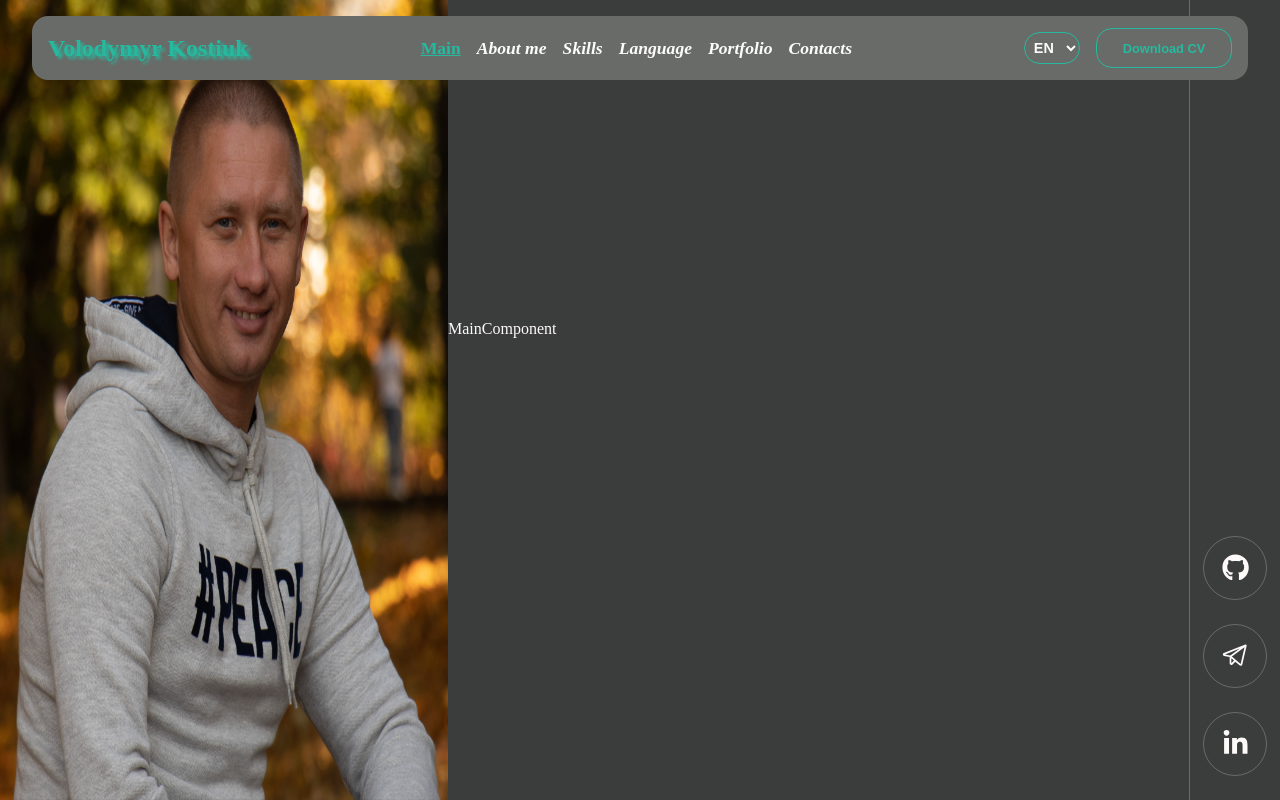
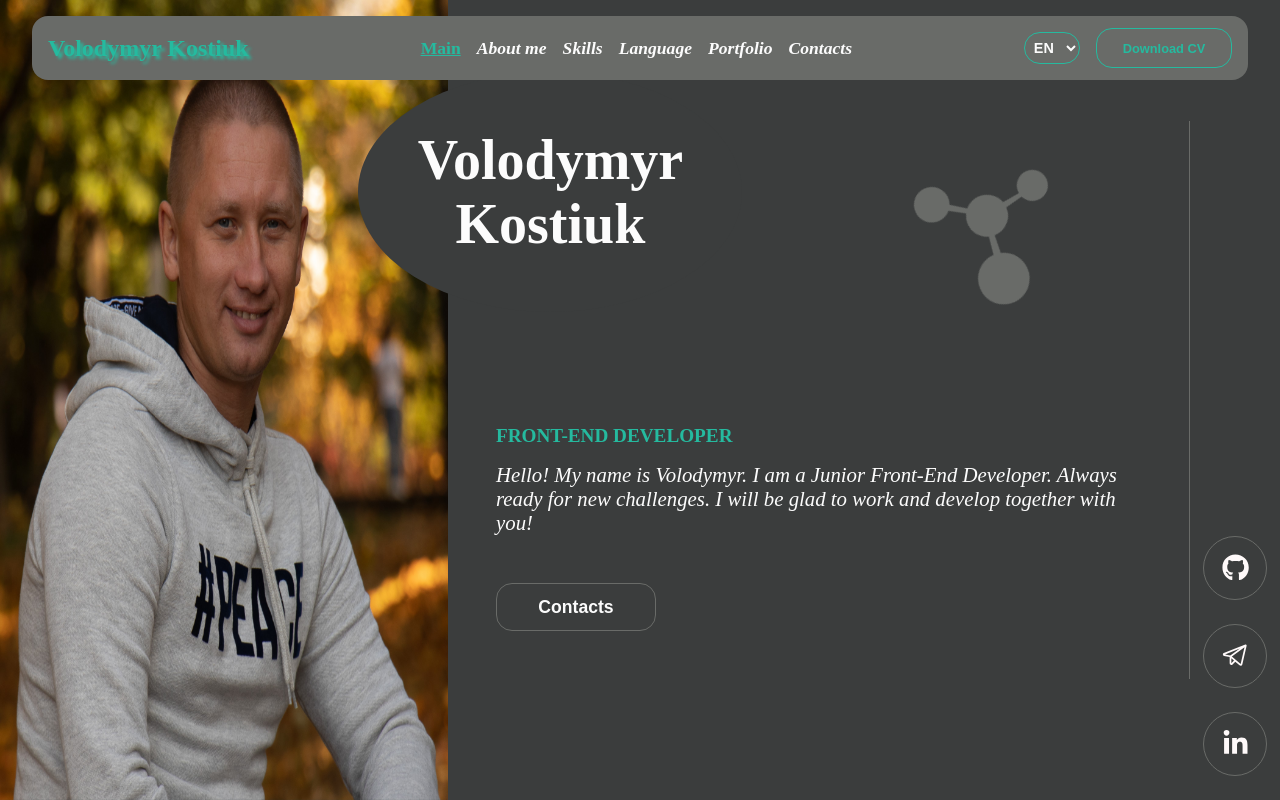
Before and after one commit to VLK2021/portfolio, a React (Create React App) app: page / in a window 1280 px wide. Built offline with nearby package versions, Linux system fonts and the light colour scheme.

Commit message:
finished main

```diff
--- a/public/locales/en/translation.json
+++ b/public/locales/en/translation.json
@@ -26,6 +26,8 @@
   "prt-contacts-info-linkedIn": "LinkedIn:",
   "prt-contacts-info-telegram": "Telegram:",
   "prt-contacts-info-instagram": "Instagram:",
-  "prt-contacts-info-github": "GitHub:"
+  "prt-contacts-info-github": "GitHub:",
+  "prt-main-btn": "Contacts",
+  "prt-main-text": "Hello! My name is Volodymyr. I am a Junior Front-End Developer. Always ready for new challenges. I will be glad to work and develop together with you!"
 
 }
--- a/public/locales/ua/translation.json
+++ b/public/locales/ua/translation.json
@@ -26,5 +26,8 @@
   "prt-contacts-info-linkedIn": "LinkedIn:",
   "prt-contacts-info-telegram": "Телеграм:",
   "prt-contacts-info-instagram": "Інстаграм:",
-  "prt-contacts-info-github": "GitHub:"
+  "prt-contacts-info-github": "GitHub:",
+  "prt-main-btn": "Контакти",
+  "prt-main-text": "Привіт!Мене звуть Володимир. Я Junior Front-End Developer. Завжди готовий до нових викликів. Буду радий працювати та розвиватись разом з Вами!"
+
 }
--- a/src/components/ContactsComponent/ContactsComponent.js
+++ b/src/components/ContactsComponent/ContactsComponent.js
@@ -45,7 +45,7 @@ const ContactsComponent = () => {
 
                 <p className={`${classes.contactsInfo} width`}>{t('prt-contacts-info-instagram')}
                     <span className={`${classes.contactsInfoData}`}>
-                        <a href="https://instagram.com/volodumur_k_2023" target={'_blank'}>volodumur_k_2023</a>
+                        <a href="https://www.instagram.com/volodumur_k_2023/" target={'_blank'}>volodumur_k_2023</a>
                     </span>
                 </p>
 
--- a/src/components/MainComponent/MainComponent.js
+++ b/src/components/MainComponent/MainComponent.js
@@ -1,13 +1,32 @@
 import React from 'react';
+import {useTranslation} from "react-i18next";
+import {NavLink} from "react-router-dom";
 
 import classes from "./MainComponent.module.css";
+import {MoleculeIconComponent} from "../framerMotionComponents/MoleculeIconComponent/MoleculeIconComponent";
 
 
 const MainComponent = () => {
+    const {t} = useTranslation();
+
 
     return (
         <main className={`${classes.wrap} width`}>
-            MainComponent
+            <h1 className={`${classes.name} flex`}>{t('prt-name')}</h1>
+
+            <p className={`${classes.title}`}>Front-End Developer</p>
+
+            <p className={`${classes.info}`}>
+                {t('prt-main-text')}
+            </p>
+
+            <NavLink to={'/contacts'}>
+                <button className={`${classes.btn} flex`}>
+                    {t('prt-main-btn')}
+                </button>
+            </NavLink>
+
+            <MoleculeIconComponent/>
         </main>
     );
 };
--- a/src/components/MainComponent/MainComponent.module.css
+++ b/src/components/MainComponent/MainComponent.module.css
@@ -1,5 +1,53 @@
 .wrap {
-    color: snow;
-    height: 50rem;
-    padding-top: 20rem;
+    width: 100%;
+    height: auto;
+    color: var(--var-color-text);
+    padding: 0 3rem;
+    align-items: start;
+    margin-top: 14rem;
 }
+
+.name {
+    width: 24rem;
+    height: 15rem;
+    border-radius: 50%;
+    background: var(--var-bg);
+    font-size: 3.5rem;
+    text-align: center;
+    position: absolute;
+    top: 9%;
+    left: 28%;
+}
+
+.title {
+    font-size: 1.2rem;
+    font-weight: bold;
+    color: var(--var-color-text-header-btn);
+    text-transform: uppercase;
+    margin-top: 5rem;
+}
+
+.info {
+    font-size: 1.3rem;
+    font-style: italic;
+    margin-top: 1rem;
+}
+
+.btn {
+    width: 10rem;
+    padding: 0.8rem;
+    border: 1px solid var(--var-bg-header);
+    background: var(--var-bg);
+    color: var(--var-color-text);
+    border-radius: 1rem;
+    margin-top: 3rem;
+    margin-bottom: 3rem;
+    cursor: pointer;
+    font-size: 1.1rem;
+    font-weight: bold;
+}
+
+.btn:hover {
+    border: 3px solid var(--var-color-text-header-btn);
+    color: var(--var-color-text-header-btn);
+}
--- /dev/null
+++ b/src/components/framerMotionComponents/MoleculeIconComponent/MoleculeIconComponent.js
@@ -0,0 +1,38 @@
+import React, {useEffect, useState} from 'react';
+import {SiMoleculer} from "react-icons/si";
+import {motion} from "framer-motion";
+
+import classes from "./MoleculeIconComponent.module.css";
+
+
+const MoleculeIconComponent = () => {
+    const colors = ['#fcfcfc', '#25ba9f', '#696b68'];
+    const [currentIndex, setCurrentIndex] = useState(0);
+
+    useEffect(() => {
+        const interval = setInterval(() => {
+            setCurrentIndex(prev => (prev + 1) % colors.length);
+        }, 2000);
+
+        return () => clearInterval(interval);
+    }, []);
+
+    const currentColors = colors[currentIndex];
+
+
+    return (
+        <motion.main className={`${classes.wrap}`}
+                     style={{color: currentColors}}
+                     animate={{rotate: 360}}
+                     transition={{
+                         duration: 5,
+                         repeat: Infinity,
+                         ease: 'linear'
+                     }}
+        >
+            <SiMoleculer/>
+        </motion.main>
+    );
+};
+
+export {MoleculeIconComponent};
--- /dev/null
+++ b/src/components/framerMotionComponents/MoleculeIconComponent/MoleculeIconComponent.module.css
@@ -0,0 +1,6 @@
+.wrap {
+    font-size: 9rem;
+    position: absolute;
+    top: 18%;
+    right: 18%;
+}
--- a/src/components/index.js
+++ b/src/components/index.js
@@ -6,3 +6,4 @@ export * from './LanguageComponent/LanguageComponent';
 export * from './PortfolioComponent/PortfolioComponent';
 export * from './ContactsComponent/ContactsComponent';
 export * from './LinksComponents/LinksComponents';
+export * from './framerMotionComponents/MoleculeIconComponent/MoleculeIconComponent';
```
